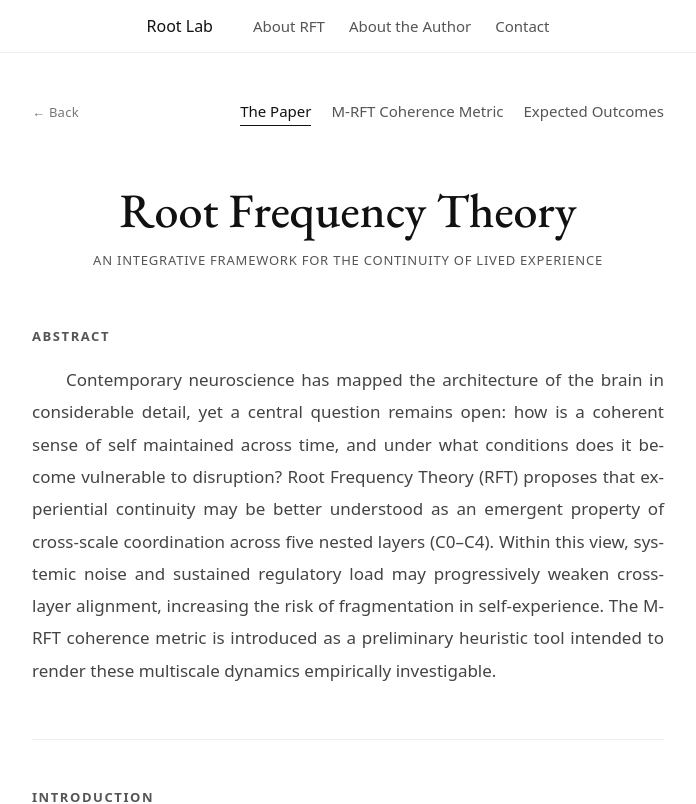
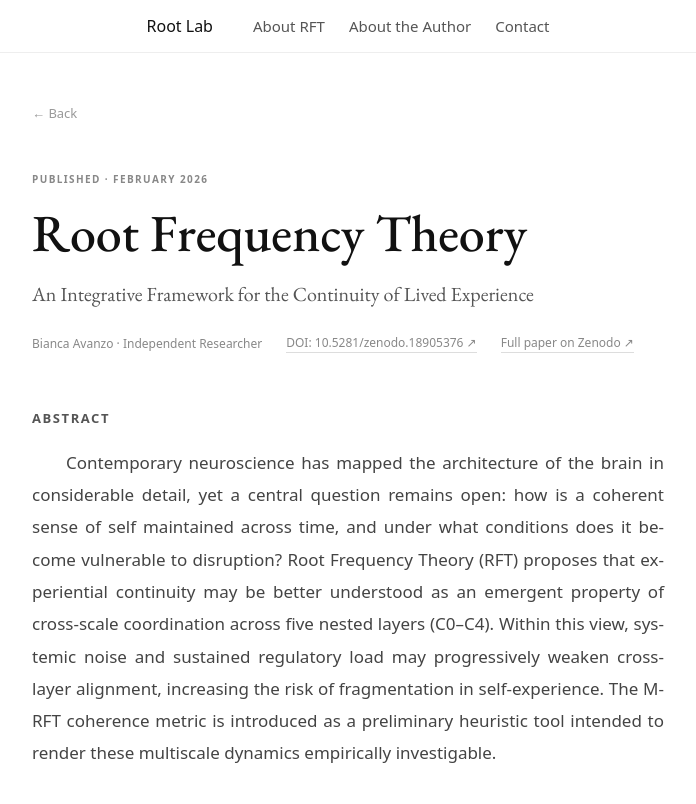
Before and after one commit to biaavanzo/avanzorft.github.io, a Next.js app: page /the-paper in a window 1280 px wide. Shown: the top 804 px of the page, without its empty margins (292-988 px from the left). Built offline with nearby package versions, Linux system fonts and the light colour scheme.

Commit message:
update the-paper hero and footer to match Root Knowledge style

```diff
--- a/app/the-paper/page.tsx
+++ b/app/the-paper/page.tsx
@@ -61,11 +61,8 @@ export default function ThePaper() {
 
         main { padding-top: 100px; padding-bottom: 100px; padding-left: 24px; padding-right: 24px; max-width: 680px; margin: 0 auto; }
 
-        .page-nav { display: flex; align-items: center; justify-content: space-between; margin-bottom: 56px; }
-        .page-nav-back { font-size: 13px; color: #777; text-decoration: none; letter-spacing: 0.02em; }
-        .page-nav-links { display: flex; gap: 20px; }
-        .page-nav-links a { font-size: 15px; text-decoration: none; color: #555; }
-        .page-nav-links a.active { color: #111; border-bottom: 1px solid #111; padding-bottom: 2px; font-weight: 500; }
+        .back { font-size: 13px; color: #999; text-decoration: none; display: inline-block; margin-bottom: 48px; }
+        .back:hover { color: #111; }
 
         .page-title { font-family: 'EB Garamond', Georgia, serif; font-size: clamp(32px, 5vw, 48px); font-weight: 500; color: #111; text-align: center; margin-bottom: 12px; line-height: 1.2; }
         .page-subtitle { text-align: center; font-size: 13px; color: #555; letter-spacing: 0.06em; text-transform: uppercase; font-family: system-ui; margin-bottom: 56px; }
@@ -103,13 +100,19 @@ export default function ThePaper() {
 
         .cite { font-size: 12px; color: #555; font-style: italic; white-space: nowrap; }
 
+        .cta-block { border-top: 1px solid #eee; padding-top: 32px; margin-top: 56px; display: flex; gap: 12px; flex-wrap: wrap; align-items: center; }
+        .cta-link { font-size: 13px; color: #111; text-decoration: none; border: 1px solid #ddd; padding: 9px 20px; font-family: system-ui; letter-spacing: 0.04em; transition: border-color 0.15s, background 0.15s; }
+        .cta-link:hover { border-color: #111; background: #f7f7f7; }
+        .cta-link.primary { background: #111; color: #fff; border-color: #111; }
+        .cta-link.primary:hover { background: #333; }
+
         .references { border-top: 1px solid #eee; padding-top: 28px; margin-top: 48px; }
         .references h3 { font-size: 12px; font-weight: 600; color: #555; letter-spacing: 0.12em; text-transform: uppercase; margin-bottom: 20px; font-family: system-ui; }
         .references ol { margin: 0; padding-left: 20px; display: flex; flex-direction: column; gap: 10px; list-style-type: decimal; }
         .references li { font-size: 12px; line-height: 1.7; color: #666; font-family: system-ui; }
         .references a { color: #666; text-decoration: underline; }
 
-        @media (max-width: 640px) { .page-nav-links { display: none; } .timeline-explanation { padding-left: 20px; } }
+        @media (max-width: 640px) { .timeline-explanation { padding-left: 20px; } }
       `}</style>
 
             <header>
@@ -124,17 +127,18 @@ export default function ThePaper() {
             </header>
 
             <main>
-                <div className="page-nav">
-                    <a href="/" className="page-nav-back">← Back</a>
-                    <div className="page-nav-links">
-                        <a href="/the-paper" className="active">The Paper</a>
-                        <a href="/research-plan">M-RFT Coherence Metric</a>
-                        <a href="/expected-outcomes">Expected Outcomes</a>
+                <a href="/" className="back">← Back</a>
+
+                <div style={{ marginBottom: 56 }}>
+                    <div style={{ fontSize: 10, fontWeight: 600, color: "#888", textTransform: "uppercase" as const, letterSpacing: "0.14em", fontFamily: "system-ui", marginBottom: 16 }}>Published · February 2026</div>
+                    <h1 style={{ fontFamily: "'EB Garamond', Georgia, serif", fontSize: "clamp(32px, 5vw, 52px)", fontWeight: 500, color: "#111", lineHeight: 1.15, marginBottom: 16 }}>Root Frequency Theory</h1>
+                    <p style={{ fontFamily: "'EB Garamond', Georgia, serif", fontSize: "clamp(16px, 2vw, 20px)", fontWeight: 400, color: "#555", lineHeight: 1.6, marginBottom: 24 }}>An Integrative Framework for the Continuity of Lived Experience</p>
+                    <div style={{ display: "flex", gap: 24, flexWrap: "wrap" as const, alignItems: "center", fontSize: 12, color: "#888", fontFamily: "system-ui" }}>
+                        <span>Bianca Avanzo · Independent Researcher</span>
+                        <a href="https://doi.org/10.5281/zenodo.18905376" target="_blank" rel="noopener noreferrer" style={{ color: "#888", textDecoration: "none", borderBottom: "1px solid #ddd" }}>DOI: 10.5281/zenodo.18905376 ↗</a>
+                        <a href="https://zenodo.org/records/18905376" target="_blank" rel="noopener noreferrer" style={{ color: "#888", textDecoration: "none", borderBottom: "1px solid #ddd" }}>Full paper on Zenodo ↗</a>
                     </div>
                 </div>
-
-                <h1 className="page-title">Root Frequency Theory</h1>
-                <p className="page-subtitle">An Integrative Framework for the Continuity of Lived Experience</p>
 
                 {/* ABSTRACT */}
                 <div className="section">
@@ -317,20 +321,11 @@ export default function ThePaper() {
                     <p>What remains is measurement. The M-RFT coherence metric, introduced in the next section, represents an initial attempt to operationalize these dynamics and to examine whether variations in cross-scale alignment covary with patterns of experiential disruption across both clinical and everyday contexts.</p>
                 </div>
 
-
-                {/* BOTTOM NAV */}
-                <div style={{
-                    display: "flex", justifyContent: "space-between", alignItems: "center",
-                    borderTop: "1px solid #eee", marginTop: 48, paddingTop: 28,
-                    fontFamily: "system-ui",
-                }}>
-                    <div style={{ fontSize: 13, color: "#ccc" }}>—</div>
-                    <a href="/research-plan" style={{
-                        fontSize: 14, color: "#555", textDecoration: "none",
-                        display: "flex", alignItems: "center", gap: 8,
-                    }}>
-                        M-RFT Coherence Metric <span style={{ fontSize: 16 }}>→</span>
-                    </a>
+                {/* CTA BLOCK */}
+                <div className="cta-block">
+                    <a href="https://doi.org/10.5281/zenodo.18905376" target="_blank" rel="noopener noreferrer" className="cta-link primary">Read full paper on Zenodo ↗</a>
+                    <a href="/contact" className="cta-link">Request M-RFT metric →</a>
+                    <a href="/" className="cta-link">← Back to Root Lab</a>
                 </div>
 
                 {/* REFERENCES */}
```
